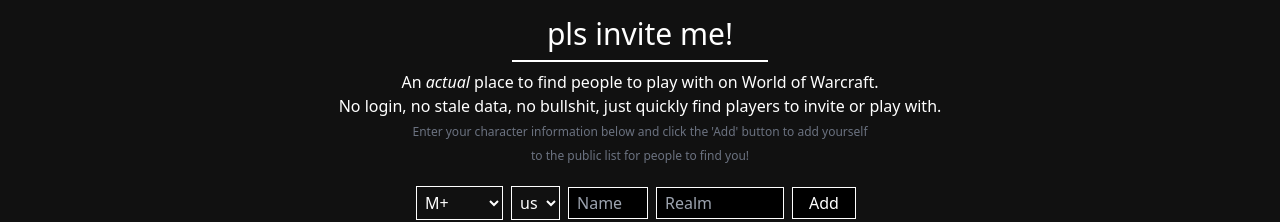
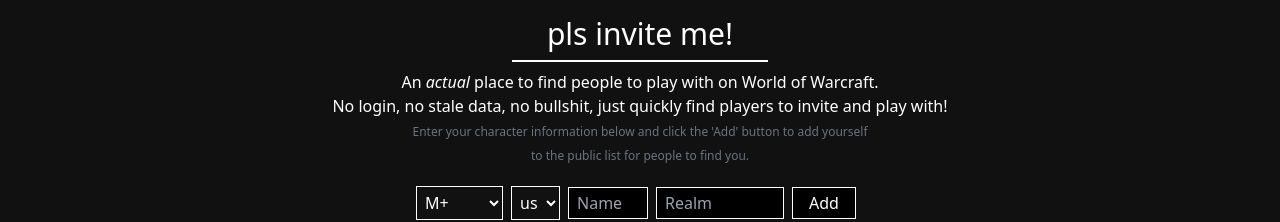
Before and after one commit to devhsoj/plsinviteme, a Next.js app: page / in a window 1280 px wide. Shown: the top 222 px of the page. Built offline with nearby package versions, Linux system fonts and the light colour scheme; no server answers; the database is empty.

Commit message:
wording fix

```diff
--- a/src/pages/index.tsx
+++ b/src/pages/index.tsx
@@ -60,10 +60,10 @@
                     <hr className="border border-white w-64 m-auto mt-2 mb-2" />
                     <p>
                         An <i>actual</i> place to find people to play with on World of Warcraft.<br />
-                        No login, no stale data, no bullshit, just quickly find players to invite or play with.<br />
+                        No login, no stale data, no bullshit, just quickly find players to invite and play with!<br />
                         <span className="text-xs text-gray-500">
                             Enter your character information below and click the {'\''}Add{'\''} button to add yourself<br />
-                            to the public list for people to find you!
+                            to the public list for people to find you.
                         </span>
                     </p>
                 </div>
```
